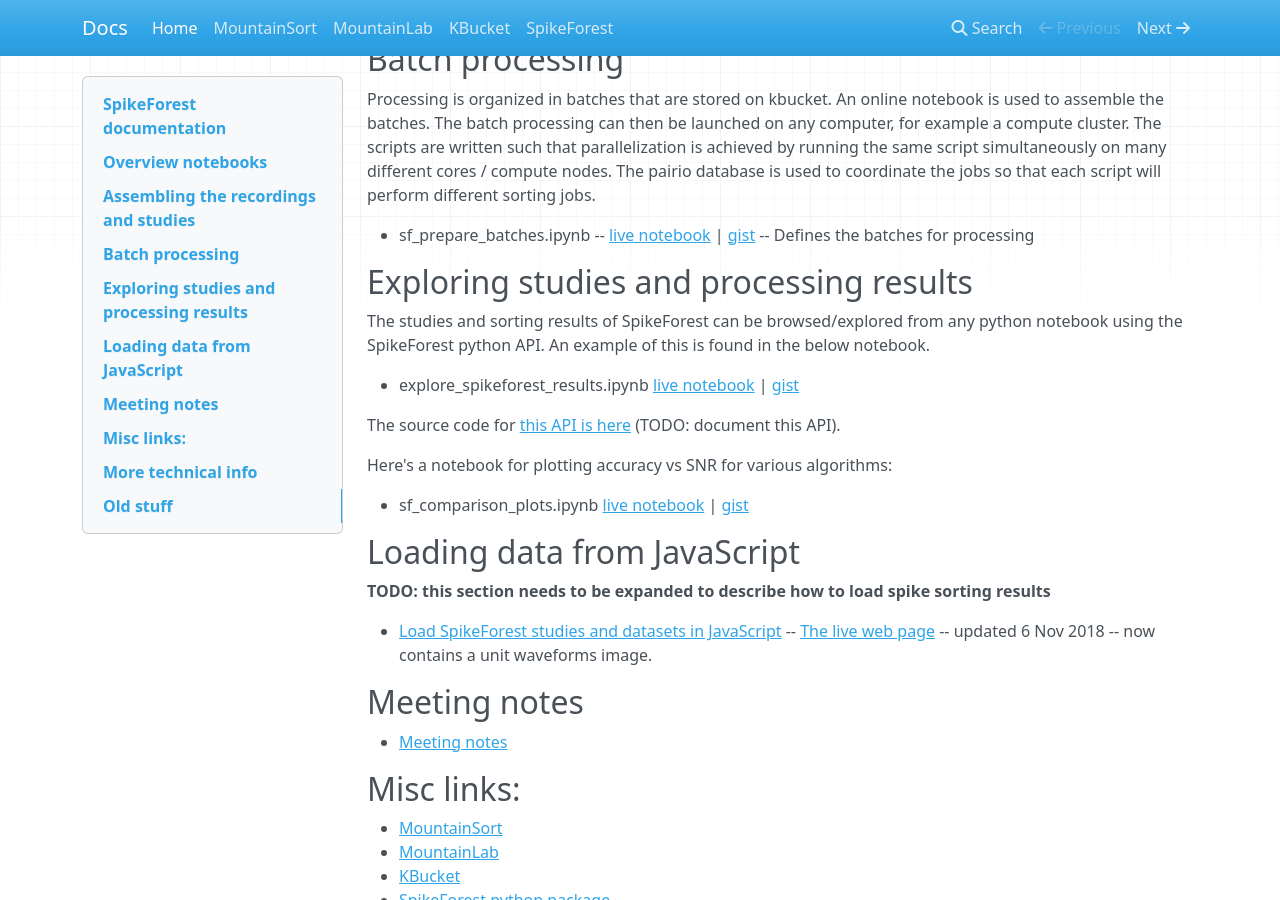
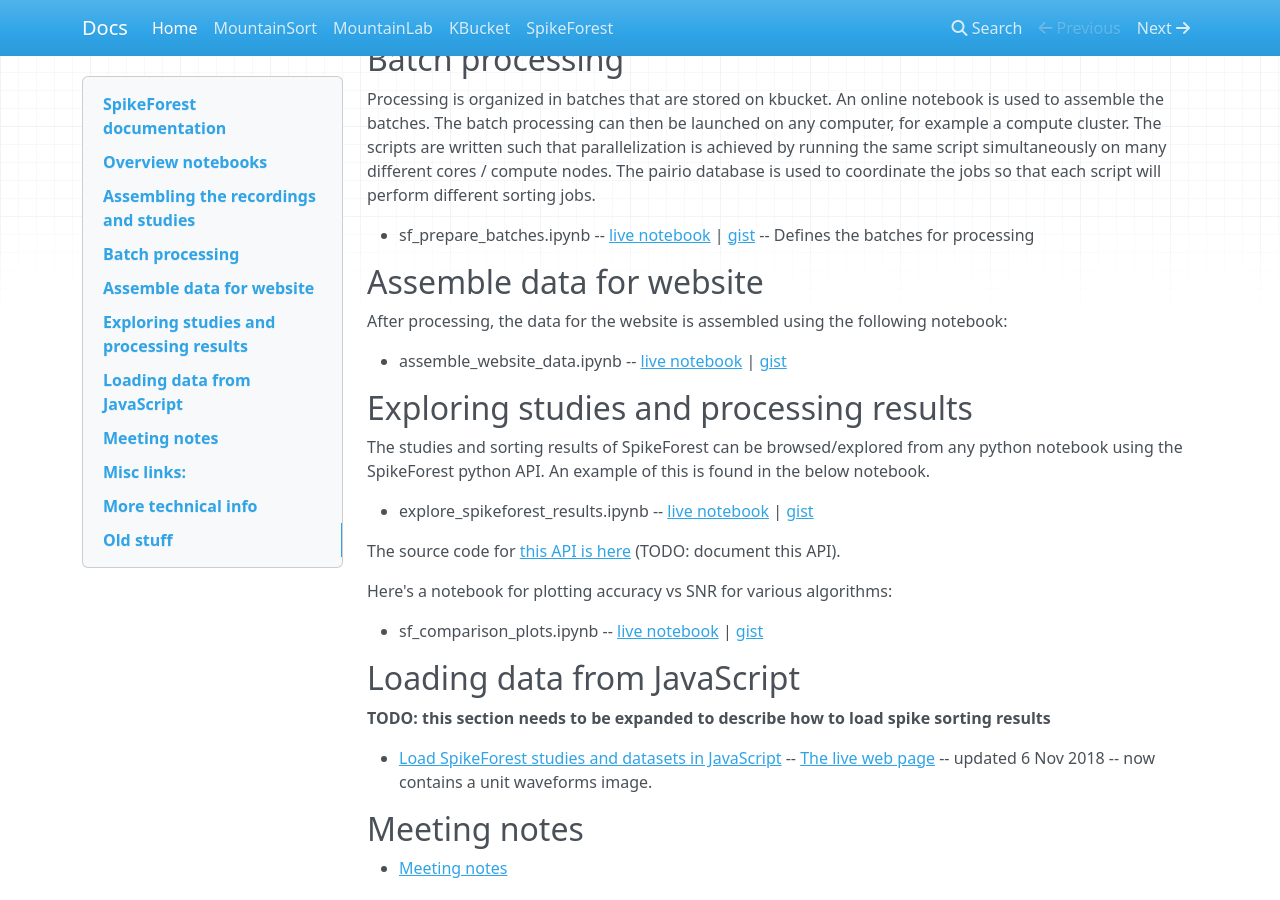
Before and after one commit to scratcharchive/spikeforest-docs, an MkDocs documentation site: the page built from docs/index.md, in a window 1280 px wide and 900 px high, scrolled down 511 px. Built offline with MkDocs 1.6.1, drawn with Linux system fonts in a browser that asks for light colours; nearby versions of some CDN libraries.

Commit message:
Update index.md

```diff
--- a/docs/index.md
+++ b/docs/index.md
@@ -24,17 +24,23 @@
 
 * sf_prepare_batches.ipynb -- [live notebook](https://colab.research.google.com/gist/magland/1a35e661f783aa97e4b31f67075fe12f/sf_prepare_batches.ipynb) | [gist](https://gist.github.com/magland/1a35e661f783aa97e4b31f67075fe12f) -- Defines the batches for processing
 
+## Assemble data for website
+
+After processing, the data for the website is assembled using the following notebook:
+
+* assemble_website_data.ipynb -- [live notebook](https://colab.research.google.com/gist/magland/436ec4c0bcd2958d170c3d5300faf8da/assemble_website_data.ipynb) | [gist](https://gist.github.com/magland/436ec4c0bcd2958d170c3d5300faf8da#file-assemble_website_data-ipynb)
+
 ## Exploring studies and processing results
 
 The studies and sorting results of SpikeForest can be browsed/explored from any python notebook using the SpikeForest python API. An example of this is found in the below notebook.
 
-* explore_spikeforest_results.ipynb [live notebook](https://colab.research.google.com/gist/magland/ec67d20c0a2c93ce2b6bc452d041783b/explore_spikeforest_results.ipynb) | [gist](https://gist.github.com/magland/ec67d20c0a2c93ce2b6bc452d041783b#file-explore_spikeforest_results-ipynb)
+* explore_spikeforest_results.ipynb -- [live notebook](https://colab.research.google.com/gist/magland/ec67d20c0a2c93ce2b6bc452d041783b/explore_spikeforest_results.ipynb) | [gist](https://gist.github.com/magland/ec67d20c0a2c93ce2b6bc452d041783b#file-explore_spikeforest_results-ipynb)
 
 The source code for [this API is here](https://github.com/magland/spikeforest/blob/master/spikeforest/sfdata/sfdata.py) (TODO: document this API).
 
 Here's a notebook for plotting accuracy vs SNR for various algorithms:
 
-* sf_comparison_plots.ipynb [live notebook](https://colab.research.google.com/gist/magland/5c82306f20aa2a81ba9d429b5e1d3c23/sf_comparison_plots.ipynb) | [gist](https://gist.github.com/magland/5c82306f20aa2a81ba9d429b5e1d3c23#file-sf_comparison_plots-ipynb)
+* sf_comparison_plots.ipynb -- [live notebook](https://colab.research.google.com/gist/magland/5c82306f20aa2a81ba9d429b5e1d3c23/sf_comparison_plots.ipynb) | [gist](https://gist.github.com/magland/5c82306f20aa2a81ba9d429b5e1d3c23#file-sf_comparison_plots-ipynb)
 
 ## Loading data from JavaScript
 
```
